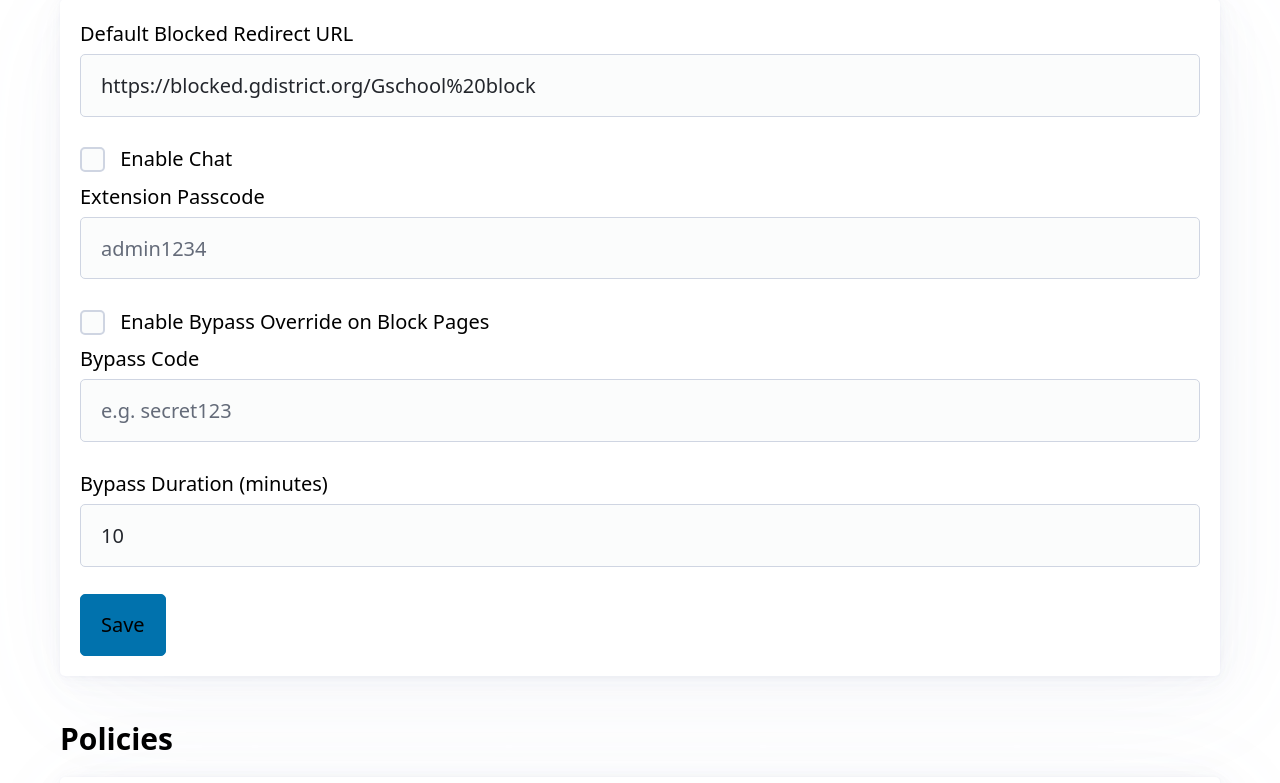
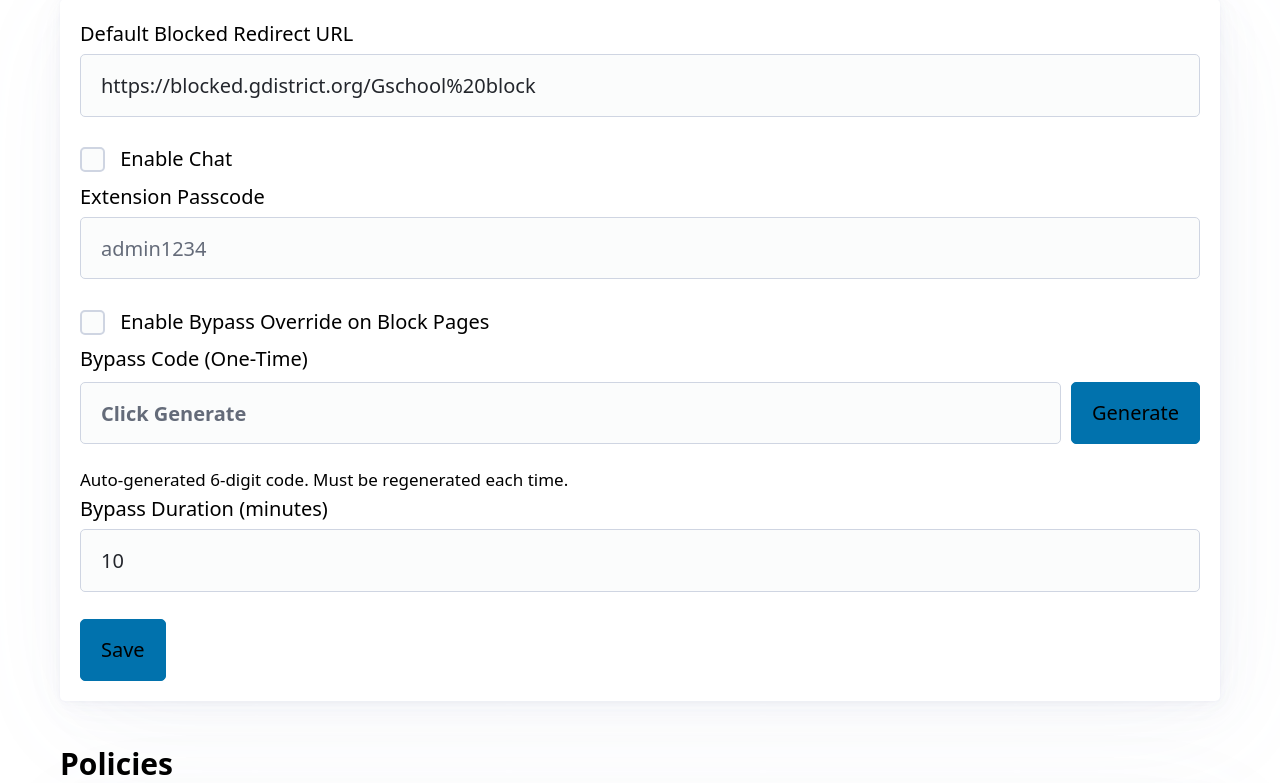
Before and after one commit to G-districts/AHAG, a Flask app: template templates/admin.html in a window 1280 px wide. Shown: the part 146-929 px from the top of the page. Run offline with Flask 3, Linux system fonts and the light colour scheme; the template is opened without the code that fills it, so the values that code supplies are empty; data comes from the database, SQL or seed files in the repository; some libraries are stand-ins or nearby versions.

Commit message:
Update admin.html

```diff
--- a/templates/admin.html
+++ b/templates/admin.html
@@ -74,9 +74,21 @@
     <input id="bypassEnabled" type="checkbox" {{ 'checked' if data.settings.bypass_enabled|default(False) else '' }}>
     Enable Bypass Override on Block Pages
   </label>
-  <label>Bypass Code
-    <input id="bypassCode" type="password" value="{{ data.settings.bypass_code|default('') }}" placeholder="e.g. secret123">
-  </label>
+  <label>Bypass Code (One-Time)</label>
+<div style="display:flex; gap:0.5rem; align-items:center;">
+  <input
+    id="bypassCode"
+    type="text"
+    readonly
+    placeholder="Click Generate"
+    style="font-weight:bold;"
+  >
+  <button id="generateBypass" type="button">Generate</button>
+</div>
+<small class="mini">
+  Auto-generated 6-digit code. Must be regenerated each time.
+</small>
+
   <label>Bypass Duration (minutes)
     <input id="bypassTTL" type="number" min="1" max="1440" value="{{ data.settings.bypass_ttl_minutes|default(10) }}">
   </label>
@@ -667,6 +679,28 @@
     }
   }
 
+  // ============ One-Time Bypass Code ============
+const bypassInput = document.getElementById('bypassCode');
+const genBypassBtn = document.getElementById('generateBypass');
+
+function generateSixDigitCode() {
+  return Math.floor(100000 + Math.random() * 900000).toString();
+}
+
+genBypassBtn.onclick = () => {
+  const code = generateSixDigitCode();
+
+  // Show ONCE
+  bypassInput.value = code;
+
+  // Auto-clear after 30 seconds (optional but recommended)
+  setTimeout(() => {
+    if (bypassInput.value === code) {
+      bypassInput.value = '';
+    }
+  }, 30000);
+};
+
   // ============ SIMPLE USER MANAGEMENT ============
   document.getElementById('saveUser').onclick = async ()=>{
     const email = document.getElementById('userEmail').value.trim().toLowerCase();
```
